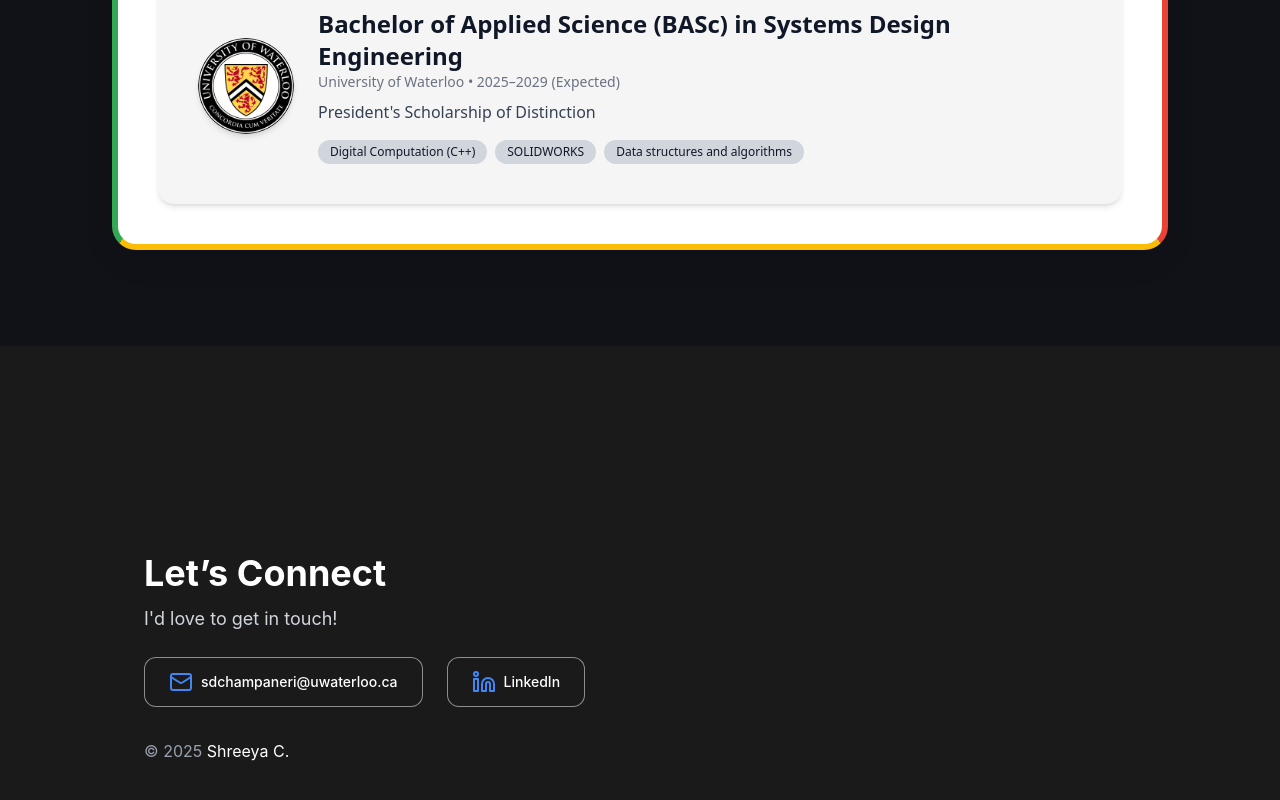
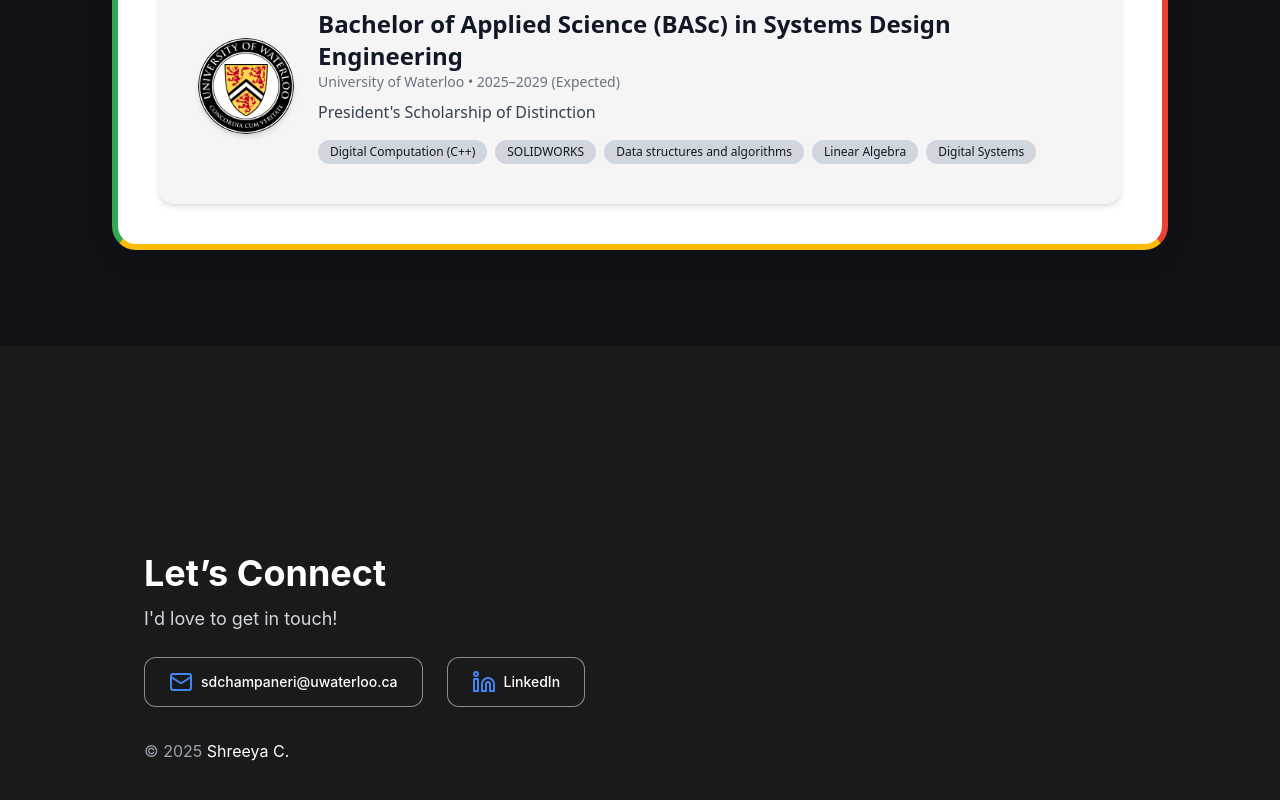
Before and after one commit to shreeyadc/shreeyadc.github.io, a Next.js app: page / in a window 1280 px wide. Shown: the part 5708-6508 px from the top of the page. Built offline with nearby package versions, Linux system fonts and the light colour scheme.

Commit message:
Update eduexp.tsx

```diff
--- a/components/eduexp.tsx
+++ b/components/eduexp.tsx
@@ -223,7 +223,7 @@ const educationData = [
     institution: "University of Waterloo",
     year: "2025–2029 (Expected)",
     description: "President's Scholarship of Distinction",
-    skills: ["Digital Computation (C++)", "SOLIDWORKS", "Data structures and algorithms"],
+    skills: ["Digital Computation (C++)", "SOLIDWORKS", "Data structures and algorithms", "Linear Algebra", "Digital Systems"],
     image: "/uwaterloo.png",
   },
 ];
```
